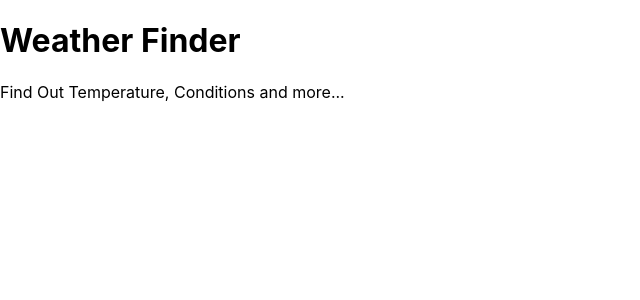
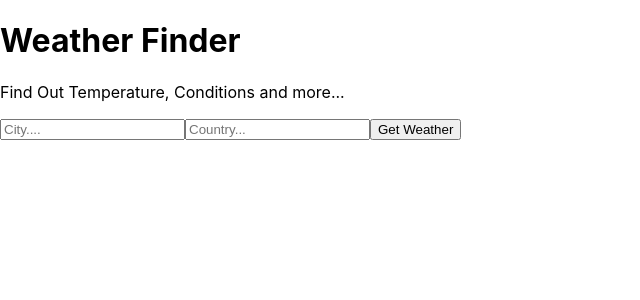
Before and after one commit to diwash13/weather-app, a React (Create React App) app: page / in a window 1280 px wide. Shown: the top 300 px of the page, without its empty margins (0-640 px from the left). Built offline with nearby package versions, Linux system fonts and the light colour scheme.

Commit message:
Hit the weather API

```diff
--- a/src/App.js
+++ b/src/App.js
@@ -1,14 +1,70 @@
-import React, { Component } from 'react'
-import Title from './Components/Title'
+import React, { Component } from "react";
+import Title from "./Components/Title";
+import Form from "./Components/Form";
+import Weather from "./Components/Weather";
+
+const API_KEY = "0298ad3bdf17577eef5bc1160cd31e87";
 
 class App extends Component {
+  state = {
+    temperature: undefined,
+    maxTemp: undefined,
+    minTemp: undefined,
+    city: undefined,
+    country: undefined,
+    humidity: undefined,
+    description: undefined,
+    error: undefined
+  }
+  getWeather = async e => {
+    e.preventDefault();
+    const city = e.target.elements.city.value;
+    const country = e.target.elements.country.value;
+    const api_call = await fetch(
+      `http://api.openweathermap.org/data/2.5/weather?q=${city},${country}&appid=${API_KEY}&units=imperial`
+    );
+    const data = await api_call.json();
+    console.log(data);
+    if( city && country) {
+      this.setState({
+        temperature: data.main.temp,
+        maxTemp: data.main.temp_max,
+        minTemp: data.main.temp_min,
+        city: data.name,
+        country: data.sys.country,
+        humidity: data.main.humidity,
+        description: data.weather[0].description,
+        error: ''
+      })
+    } else {
+        this.setState({
+          temperature: undefined,
+          city: undefined,
+          country: undefined,
+          humidity: undefined,
+          description: undefined,
+          error: 'Please enter desired City and Country to get the weather'
+        })
+    }
+  };
   render() {
     return (
       <div>
         <Title />
+        <Form getWeather={this.getWeather} />
+        <Weather
+          temperature={this.state.temperature}
+          maxTemp={this.state.maxTemp}
+          minTemp={this.state.minTemp}
+          city={this.state.city}
+          country={this.state.country}
+          humidity={this.state.humidity}
+          description={this.state.description}
+          error={this.state.error}
+        />
       </div>
-    )
+    );
   }
 }
 
-export default App
+export default App;
```
Also changed, not shown: 1 other file (tests, documents, lock files or other folders).
